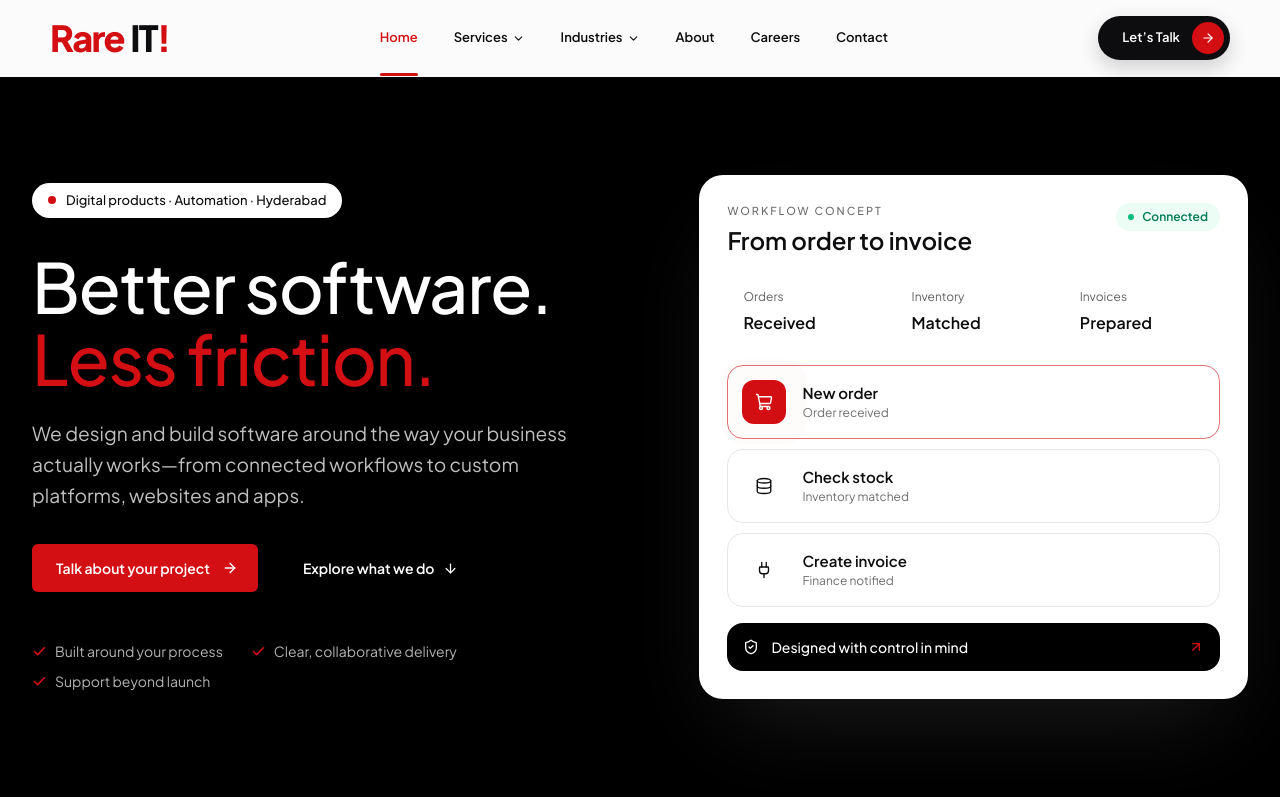
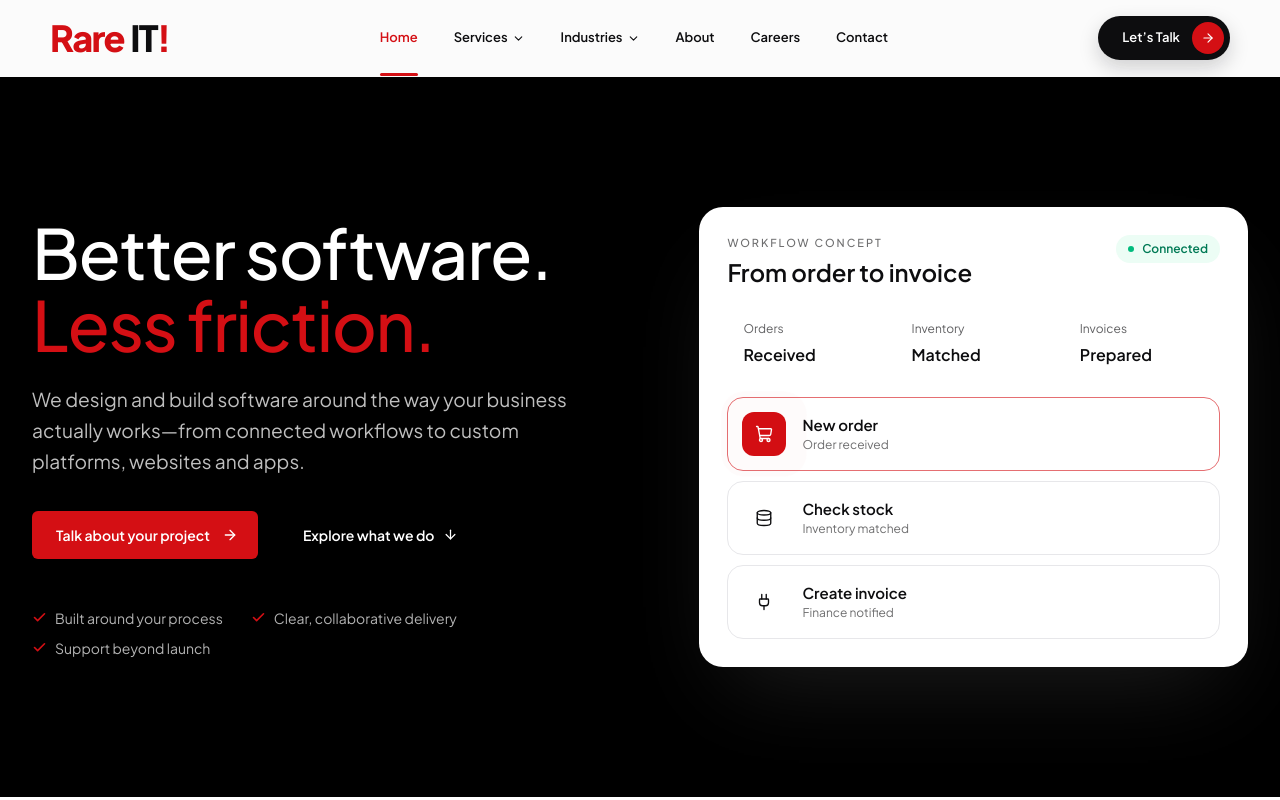
Before and after one commit to rarefictioncloud-dev/rareit, a React (Vite) app: page / in a window 1280 px wide. Shown: the top 800 px of the page. Built offline with nearby package versions, Linux system fonts and the light colour scheme.

Commit message:
changes made

```diff
--- a/src/pages/Home.jsx
+++ b/src/pages/Home.jsx
@@ -315,12 +315,7 @@ export default function Home() {
           {/* first screen on phones: message + trust, pinned to the fold */}
           <div className="flex min-h-[calc(100svh-5.5rem)] flex-col justify-between gap-12 lg:block lg:min-h-0">
             <div className="pt-4 lg:pt-0">
-              <span
-                className="rit-rise mb-6 inline-flex items-center gap-2.5 rounded-full bg-white px-4 py-2 text-[13px] font-medium text-ink sm:mb-8"
-              >
-                <span aria-hidden="true" className="size-2 rounded-full bg-brand" />
-                Digital products · Automation · Hyderabad
-              </span>
+
               <h1
                 className="rit-rise font-display text-[clamp(40px,11.2vw,66px)] font-medium leading-[1.04] tracking-[-0.02em] lg:text-[clamp(44px,min(5.4vw,10vh),84px)]"
                 style={{ animationDelay: "60ms" }}
@@ -424,11 +419,6 @@ export default function Home() {
                 })}
               </ol>
 
-              <div className="mt-4 flex items-center gap-3 rounded-2xl bg-black px-4 py-3.5 text-sm font-medium text-white">
-                <ShieldCheck size={16} className="shrink-0" />
-                Designed with control in mind
-                <ArrowUpRight size={16} className="ml-auto shrink-0 text-brand" />
-              </div>
             </div>
           </div>
         </div>
```
